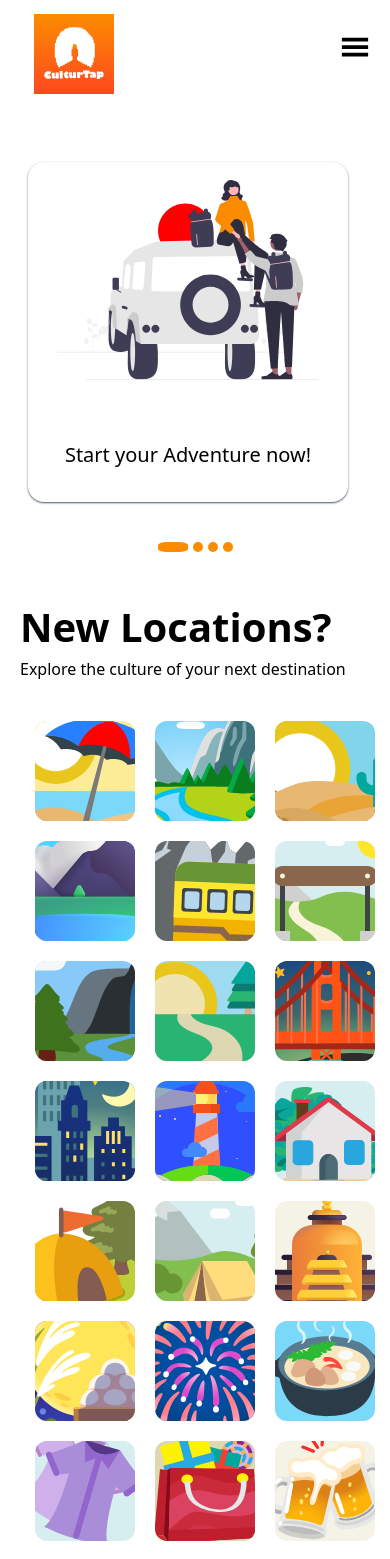
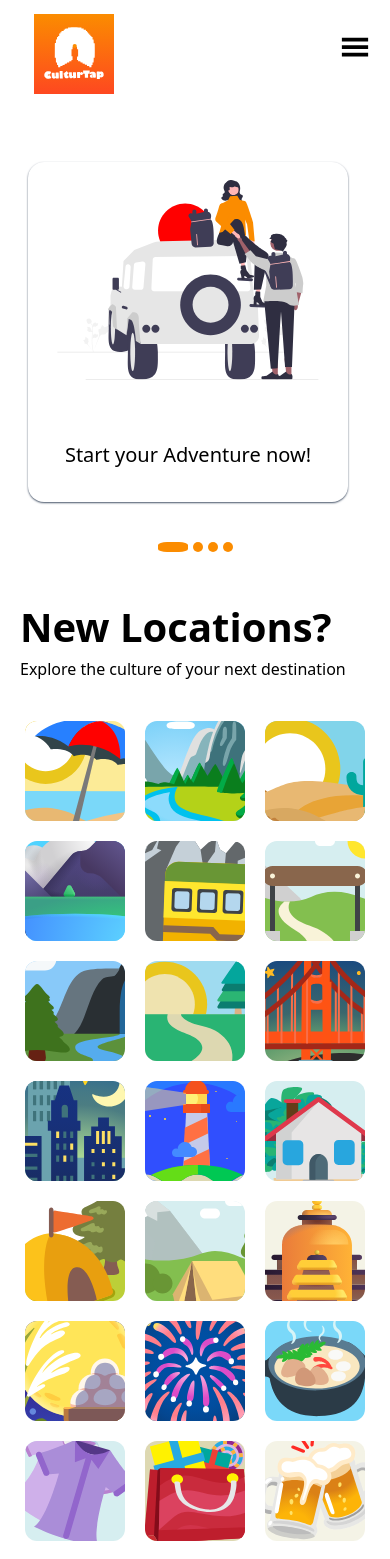
Before and after one commit to vpwr2004/CulturTap, a React (Create React App) app in the folder frontend/: page / in a window 390 px wide. Shown: the top 1559 px of the page. Built offline with nearby package versions, Linux system fonts and the light colour scheme.

Commit message:
some new changes

```diff
--- a/frontend/src/components/home/Home.js
+++ b/frontend/src/components/home/Home.js
@@ -197,7 +197,7 @@ const Home = () => {
                 <div className='text-[16px]'>Explore the culture of your next destination</div>
             </div>
 
-            <div className='w-screen flex flex-wrap pl-[20px] lg:pl-[180px] gap-[20px] mt-10 max-lg:justify-center'>
+            <div className='w-screen flex flex-wrap  lg:pl-[180px] gap-[20px] mt-10 max-lg:justify-center'>
                 {
                     locations.map((item, index) => (
                         <div key={item.id} className='rounded-xl'>
```
